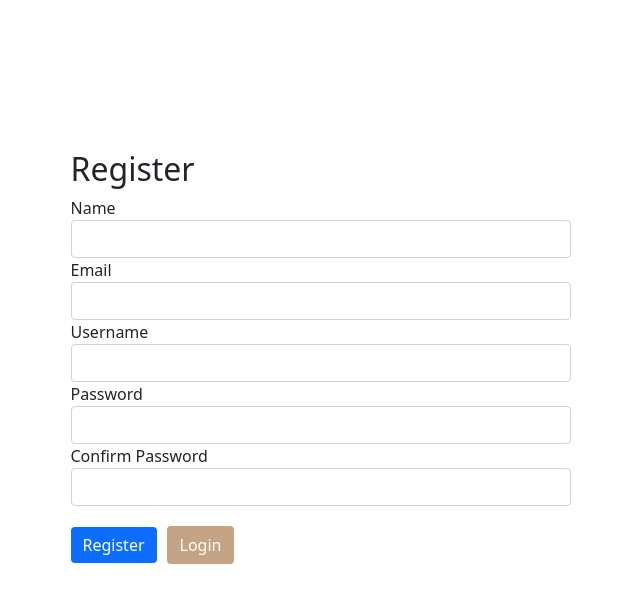
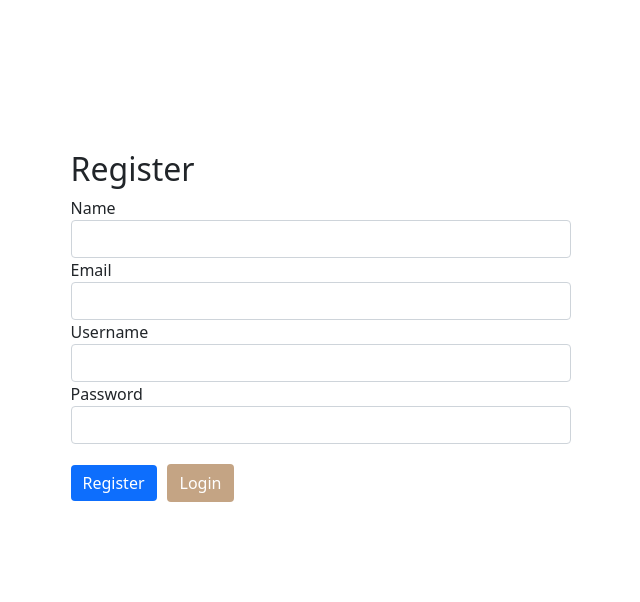
Before and after one commit to deakferi90/my_demo_app, a React (Create React App) app in the folder courses-fe/: page /register in a window 1280 px wide. Shown: the top 602 px of the page, without its empty margins (322-962 px from the left). Built offline with nearby package versions, Linux system fonts and the light colour scheme.

Commit message:
removed confirm password

```diff
--- a/courses-fe/src/pages/register/RegisterComponent.js
+++ b/courses-fe/src/pages/register/RegisterComponent.js
@@ -3,19 +3,18 @@ import { Link, useNavigate } from 'react-router-dom';
 import { useRegisterCheck } from './helper';
 import './style.scss';
 
-const RegisterComponent = ({registerUser}) => {
+const RegisterComponent = ({ registerUser }) => {
     const navigate = useNavigate();
     const [submitted, setSubmitted] = useState(false);
     const [name, setName] = useState('');
     const [email, setEmail] = useState('');
     const [username, setUsername] = useState('');
     const [password, setPassword] = useState('');
-    const [confirmPassword, setConfirmPassword] = useState('');
 
     const handleSubmit = (e) => {
         e.preventDefault();
         setSubmitted(true);
-        registerUser({name, email, username, password, confirmPassword}, navigate);
+        registerUser({ name, email, username, password }, navigate);
     }
     useRegisterCheck(navigate);
 
@@ -26,41 +25,32 @@ const RegisterComponent = ({registerUser}) => {
                 <div>
                     <div className={'form-group' + (submitted && !name ? ' has-error' : '')}>
                         <label htmlFor="name">Name</label>
-                <input type="text" className="form-control" name="name" value={name} onChange={(e) => {setName(e.target.value)}} />
+                        <input type="text" className="form-control" name="name" value={name} onChange={(e) => { setName(e.target.value) }} />
                         {submitted && !name &&
                             <div className="help-block">Username is required</div>
                         }
                     </div>
                     <div className={'form-group' + (submitted && !email ? ' has-error' : '')}>
                         <label htmlFor="email">Email</label>
-                <input type="text" className="form-control" name="email" value={email} onChange={(e) => {setEmail(e.target.value)}} />
+                        <input type="text" className="form-control" name="email" value={email} onChange={(e) => { setEmail(e.target.value) }} />
                         {submitted && !email &&
                             <div className="help-block">Email is required</div>
                         }
                     </div>
                     <div className={'form-group' + (submitted && !username ? ' has-error' : '')}>
                         <label htmlFor="username">Username</label>
-                <input type="text" className="form-control" name="username" value={username} onChange={(e) => {setUsername(e.target.value)}} />
+                        <input type="text" className="form-control" name="username" value={username} onChange={(e) => { setUsername(e.target.value) }} />
                         {submitted && !username &&
                             <div className="help-block">Username is required</div>
                         }
                     </div>
                     <div className={'form-group' + (submitted && !password ? ' has-error' : '')}>
                         <label htmlFor="password">Password</label>
-                <input type="password" className="form-control" name="password" value={password} onChange={(e) => {setPassword(e.target.value)}} />
+                        <input type="password" className="form-control" name="password" value={password} onChange={(e) => { setPassword(e.target.value) }} />
                         {submitted && !password &&
                             <div className="help-block">Password is required</div>
                         }
                     </div>
-
-            <div className={'form-group' + (submitted && !confirmPassword ? ' has-error' : '')}>
-                <label htmlFor="password">Confirm Password</label>
-                <input type="password" className="form-control" name="confirmPassword" value={confirmPassword} onChange={(e) => {setConfirmPassword(e.target.value)}} />
-                {submitted && !confirmPassword &&
-                    <div className="help-block">Password is required</div>
-                }
-            </div>
-
                     <div className="form-group">
                         <button className="btn btn-primary">Register</button>
                         <Link to="/" className="btn btn-link">Login</Link>
```
Lines whose indentation alone changed are shown as unchanged.
